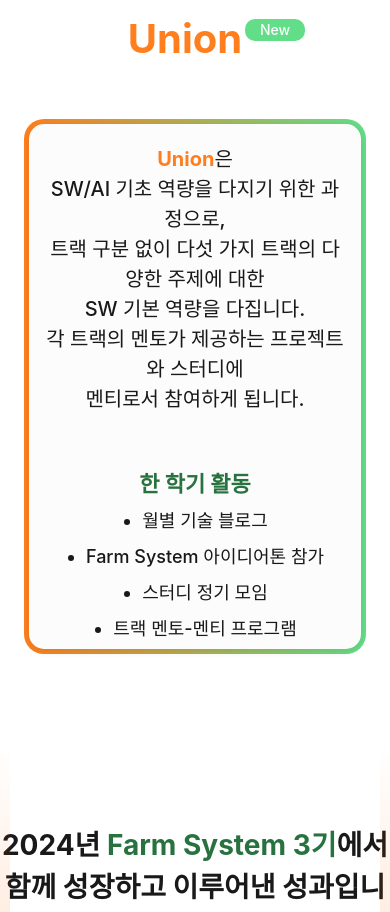
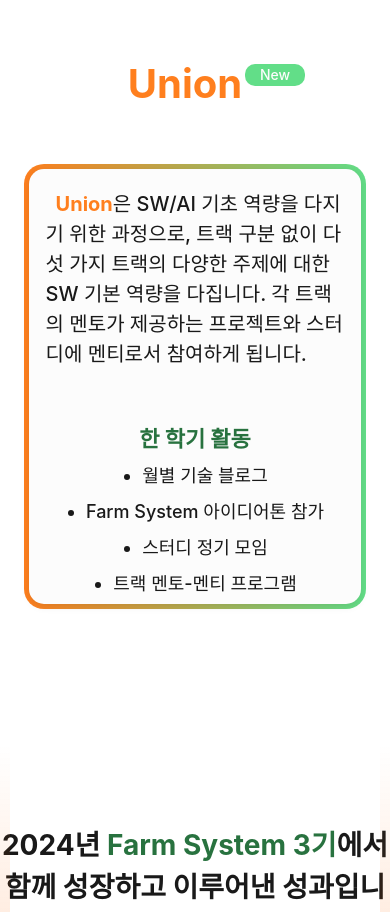
Before and after one commit to karpitony/monorepo-test, a React (Vite) app: page / in a window 390 px wide. Shown: the part 2851-3763 px from the top of the page. Built offline with nearby package versions, Linux system fonts and the light colour scheme; a web font is replaced by a local one.

Commit message:
fix: Union 섹션 소개글 모바일용(분리 안된 줄글) 따로 만들기

```diff
--- a/src/pages/Main/Union/ContentBox.styled.ts
+++ b/src/pages/Main/Union/ContentBox.styled.ts
@@ -61,20 +61,21 @@
   display: flex;
   flex-direction: column;
   align-items: center;
-  text-align: center;
+  text-align: ${(props) => (props.$isMobile ? "start" : "center")};
 
   margin-bottom: 35px;
   padding-top: ${(props) => (props.$isMobile ? "20px" : "0")};
   padding-bottom: ${(props) => (props.$isMobile ? "20px" : "0")};
 `;
 
-export const HighlightOrange = styled.span`
+export const HighlightOrange = styled.span<{ $isMobile: boolean }>`
   font-weight: 700;
   color: var(--FarmSystem_Orange);
+  margin-left: ${(props) => (props.$isMobile ? "10px" : "0")};
 `;
 
 export const ActivityTitle = styled.h3<{ $isMobile: boolean }>`
-  width: ${(props) => (props.$isMobile ? "auto" : "149px")};
+  width: ${(props) => (props.$isMobile ? "100%" : "149px")};
   height: ${(props) => (props.$isMobile ? "auto" : "38px")};
 
   font-weight: 700;
@@ -90,12 +91,12 @@
   margin-bottom: ${(props) => (props.$isMobile ? "7px" : "17px")};
 `;
 
-export const ActivityList = styled.ul<{ $isMobile: boolean }>`
+export const ActivityList = styled.ul<{ $isMobile: boolean; $isTiny: boolean; }>`
   width: ${(props) => (props.$isMobile ? "90%" : "577px")};
   height: ${(props) => (props.$isMobile ? "auto" : "80px")};
 
   display: flex;
-  flex-direction: row;
+  flex-direction: ${(props) => (props.$isTiny ? "col" : "row")};
   flex-wrap: wrap;
   align-items: flex-end;
   align-content: flex-start;
@@ -122,15 +123,12 @@
   line-height: ${(props) => (props.$isMobile ? "30px" : "35px")};
   color: var(--FarmSystem_Black);
 
-  list-style-type: ${(props) =>
-    props.$isMobile && props.$isTiny ? "none" : "disc"};
+  list-style-type: disc;
   list-style-position: ${(props) =>
     props.$isMobile && props.$isTiny ? "none" : "outside"};
   margin-left: ${(props) =>
     props.$isMobile
-      ? props.$isTiny
-        ? "0px"
-        : "20px"
+      ? "20px"
       : "40px"};
   text-align: center;
 `;
--- a/src/pages/Main/Union/ContentBox.tsx
+++ b/src/pages/Main/Union/ContentBox.tsx
@@ -13,19 +13,26 @@
       <S.ContentBoxBorder $isMobile={isMobile}>
         <S.Content>
           <S.ContentInfoTextBox $isMobile={isMobile}>
+          {isMobile ? (
+              <p><S.HighlightOrange $isMobile={isMobile}>Union</S.HighlightOrange>은 SW/AI 기초 역량을 다지기 위한 과정으로, 트랙 구분 없이 다섯 가지 트랙의 다양한 주제에 대한 SW 기본 역량을 다집니다. 각 트랙의 멘토가 제공하는 프로젝트와 스터디에 멘티로서 참여하게 됩니다.</p>
+            ) : (
+              <>
                 <p>
-              <S.HighlightOrange>Union</S.HighlightOrange>은
+                  <S.HighlightOrange $isMobile={isMobile}>Union</S.HighlightOrange>은
                 </p>
                 <p>SW/AI 기초 역량을 다지기 위한 과정으로,</p>
                 <p>트랙 구분 없이 다섯 가지 트랙의 다양한 주제에 대한</p>
                 <p>SW 기본 역량을 다집니다.</p>
                 <p>각 트랙의 멘토가 제공하는 프로젝트와 스터디에</p>
                 <p>멘티로서 참여하게 됩니다.</p>
+              </>
+            )}
+
           </S.ContentInfoTextBox>
           <S.ActivityTitle $isMobile={isMobile}>
             한 학기 활동
           </S.ActivityTitle>
-          <S.ActivityList $isMobile={isMobile}>
+          <S.ActivityList $isMobile={isMobile} $isTiny={isTiny}>
             <S.Li $isMobile={isMobile} $isTiny={isTiny}>
               월별 기술 블로그
             </S.Li>
```
Lines whose indentation alone changed are shown as unchanged.
